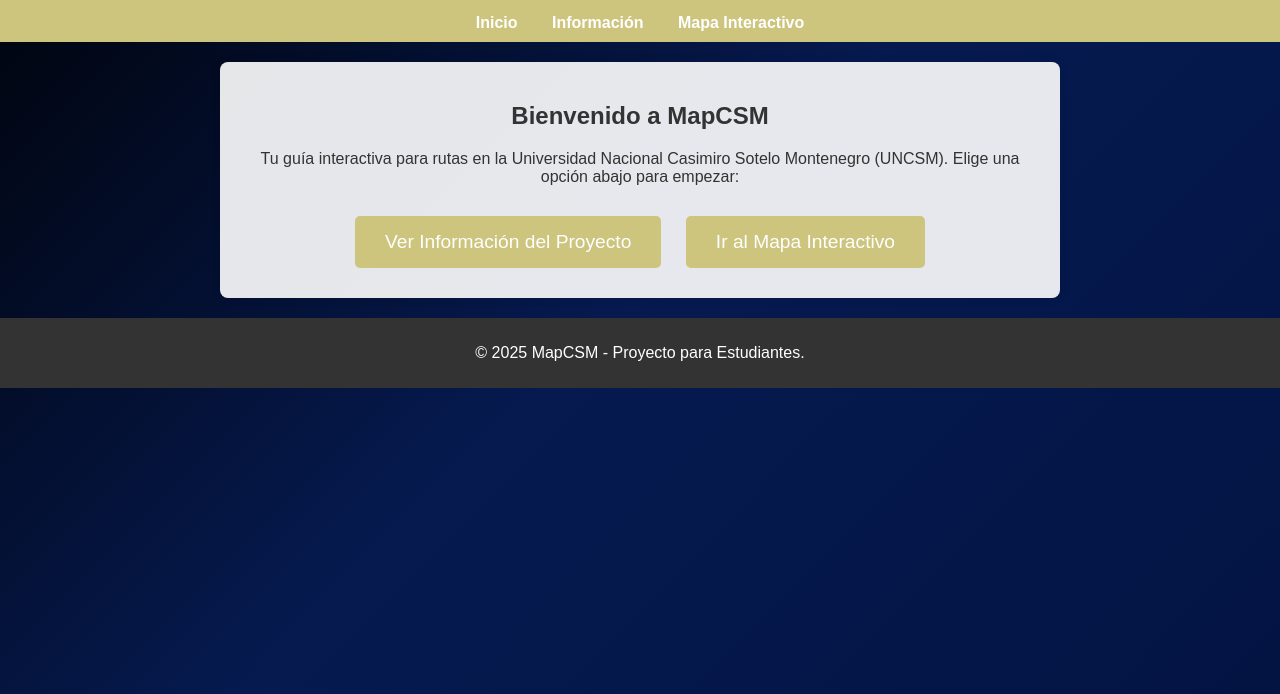
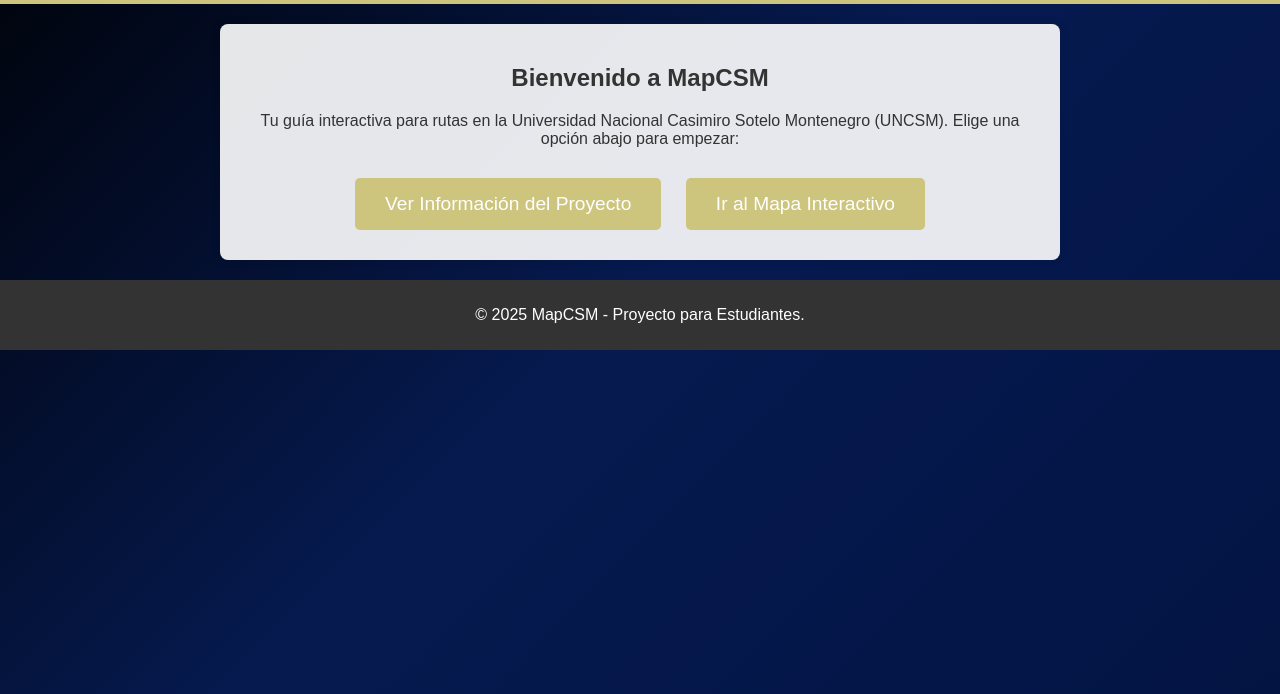
Before and after one commit to blancokendry19-art/mapaCasimiro, a plain HTML site: page index.html in a window 1280 px wide. Shown: the part 106-800 px from the top of the page. Drawn offline with Linux system fonts and the light colour scheme.

Commit message:
Update index.html

```diff
--- a/index.html
+++ b/index.html
@@ -83,12 +83,6 @@
         </h1>
     </header>
 
-    <nav>
-        <a href="index.html">Inicio</a>
-        <a href="extencionesMapCSM.html">Información</a>
-        <a href="MapCSM.html">Mapa Interactivo</a>
-    </nav>
-
     <div class="container">
         <h2>Bienvenido a MapCSM</h2>
         <p>Tu guía interactiva para rutas en la Universidad Nacional Casimiro Sotelo Montenegro (UNCSM). Elige una opción abajo para empezar:</p>
```
